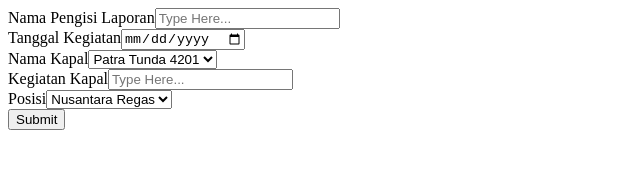
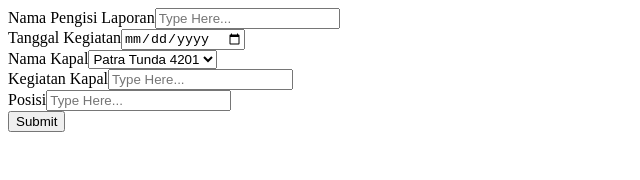
Before and after one commit to revanza-git/tugboat-form, a Next.js app: page /Form/main in a window 1280 px wide. Shown: the top 180 px of the page, without its empty margins (0-640 px from the left). Built offline with nearby package versions, Linux system fonts and the light colour scheme.

Commit message:
add fifi & change posisi to input field

```diff
--- a/iisnode/index.html
+++ b/iisnode/index.html
@@ -53,8 +53,8 @@
     <script type="text/javascript">
 
         // this is replaced with actual data at runtime by code in interceptor.js
-        var logFiles = [{"file":"REGAS01656-21960-stderr-1719307978439.txt","computername":"REGAS01656","pid":21960,"type":"stderr","created":1719307978439},{"file":"REGAS01656-21960-stdout-1719307978439.txt","computername":"REGAS01656","pid":21960,"type":"stdout","created":1719307978439}];
-        var lastUpdated = 1719307979694;
+        var logFiles = [{"file":"REGAS01656-21960-stderr-1719307978439.txt","computername":"REGAS01656","pid":21960,"type":"stderr","created":1719307978439},{"file":"REGAS01656-21960-stdout-1719307978439.txt","computername":"REGAS01656","pid":21960,"type":"stdout","created":1719307978439},{"file":"REGAS01656-3644-stderr-1720101124382.txt","computername":"REGAS01656","pid":3644,"type":"stderr","created":1720101124382},{"file":"REGAS01656-3644-stdout-1720101124382.txt","computername":"REGAS01656","pid":3644,"type":"stdout","created":1720101124382}];
+        var lastUpdated = 1720101125705;
         var date = new Date();
 
         date.setTime(lastUpdated);
--- a/pages/Form/detail.tsx
+++ b/pages/Form/detail.tsx
@@ -159,7 +159,7 @@ export const Detail: React.FC = () => {
               className="bg-gray-50 border border-gray-300 text-gray-900 text-sm rounded-lg focus:ring-blue-500 focus:border-blue-500 block w-full p-2.5"
             >
               <option value="standby">Stand By</option>
-              <option value="shifting">Dorong/Tarik</option>
+              <option value="dorong">Dorong/Tarik</option>
               <option value="sailing">Sailing</option>
             </select>
             {errors["keterangan"] && (
--- a/pages/Form/main.tsx
+++ b/pages/Form/main.tsx
@@ -118,20 +118,22 @@ export const Main: React.FC = () => {
         <div>
           <label className="block mb-2 text-sm font-medium text-gray-900">
             <span>Posisi</span>
-            <select
+            <input
               {...register("posisi", {
-                required: "Please select an item in the list.",
+                required: "Please fill in this field.",
               })}
               aria-invalid={errors["posisi"] ? "true" : "false"}
+              placeholder="Type Here..."
+              type="text"
               className="bg-gray-50 border border-gray-300 text-gray-900 text-sm rounded-lg focus:ring-blue-500 focus:border-blue-500 block w-full p-2.5"
-              disabled={isSubmitted} // Disable select if form is submitted
-            >
-              <option value="Nusantara Regas">Nusantara Regas</option>
-            </select>
-            {errors["posisi"] && (
-              <p role="alert">{errors["posisi"]?.message}</p>
-            )}
+              disabled={isSubmitted} // Disable input if form is submitted
+            />
           </label>
+          {errors["posisi"] && (
+            <p role="alert" className="text-red-500 text-xs italic">
+              {errors["posisi"]?.message}
+            </p>
+          )}
         </div>
 
         <div className="flex justify-end">
```
Also changed, not shown: 1 other file (tests, documents, lock files or other folders).
